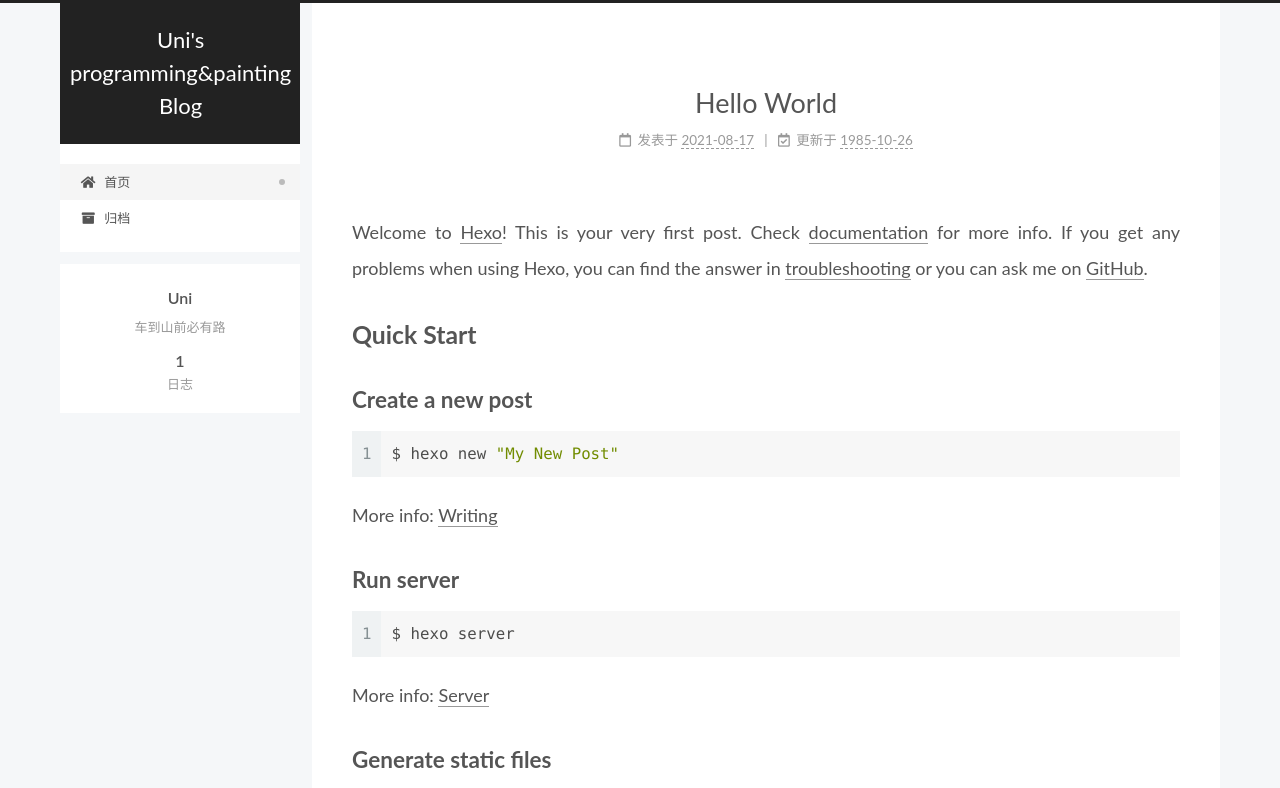
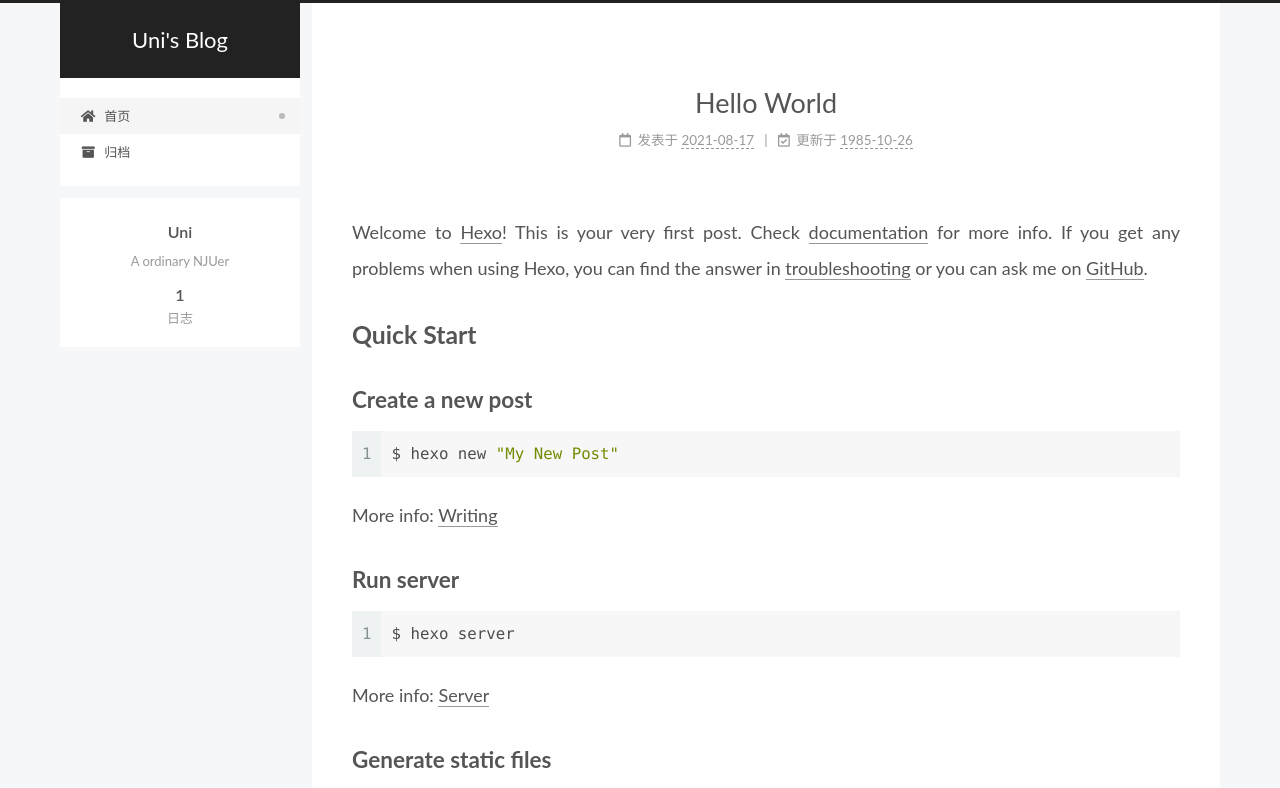
Before and after one commit to paperplane03/paperplane03.github.io, a plain HTML site: page index.html in a window 1280 px wide. Shown: the top 788 px of the page. Drawn offline with Linux system fonts and the light colour scheme.

Commit message:
Site updated: 2021-08-17 14:27:59

```diff
--- a/css/main.css
+++ b/css/main.css
@@ -1168,7 +1168,7 @@ pre .javascript .function {
 }
 .links-of-author a::before,
 .links-of-author span.exturl::before {
-  background: #ff4545;
+  background: #905eb1;
   border-radius: 50%;
   content: ' ';
   display: inline-block;
--- a/index.html
+++ b/index.html
@@ -20,12 +20,12 @@
     var CONFIG = {"hostname":"example.com","root":"/","scheme":"Pisces","version":"7.8.0","exturl":false,"sidebar":{"position":"left","display":"post","padding":18,"offset":12,"onmobile":false},"copycode":{"enable":false,"show_result":false,"style":null},"back2top":{"enable":true,"sidebar":false,"scrollpercent":false},"bookmark":{"enable":false,"color":"#222","save":"auto"},"fancybox":false,"mediumzoom":false,"lazyload":false,"pangu":false,"comments":{"style":"tabs","active":null,"storage":true,"lazyload":false,"nav":null},"algolia":{"hits":{"per_page":10},"labels":{"input_placeholder":"Search for Posts","hits_empty":"We didn't find any results for the search: ${query}","hits_stats":"${hits} results found in ${time} ms"}},"localsearch":{"enable":false,"trigger":"auto","top_n_per_article":1,"unescape":false,"preload":false},"motion":{"enable":true,"async":false,"transition":{"post_block":"fadeIn","post_header":"slideDownIn","post_body":"slideDownIn","coll_header":"slideLeftIn","sidebar":"slideUpIn"}}};
   </script>
 
-  <meta name="description" content="车到山前必有路">
+  <meta name="description" content="A ordinary NJUer">
 <meta property="og:type" content="website">
-<meta property="og:title" content="Uni&#39;s programming&amp;painting Blog">
+<meta property="og:title" content="Uni&#39;s Blog">
 <meta property="og:url" content="http://example.com/index.html">
-<meta property="og:site_name" content="Uni&#39;s programming&amp;painting Blog">
-<meta property="og:description" content="车到山前必有路">
+<meta property="og:site_name" content="Uni&#39;s Blog">
+<meta property="og:description" content="A ordinary NJUer">
 <meta property="og:locale" content="zh_CN">
 <meta property="article:author" content="Uni">
 <meta name="twitter:card" content="summary">
@@ -43,7 +43,7 @@
   };
 </script>
 
-  <title>Uni's programming&painting Blog</title>
+  <title>Uni's Blog</title>
 
 
 
@@ -94,7 +94,7 @@
 
     <a href="/" class="brand" rel="start">
       <span class="logo-line-before"><i></i></span>
-      <h1 class="site-title">Uni's programming&painting Blog</h1>
+      <h1 class="site-title">Uni's Blog</h1>
       <span class="logo-line-after"><i></i></span>
     </a>
   </div>
@@ -152,11 +152,11 @@
     <span hidden itemprop="author" itemscope itemtype="http://schema.org/Person">
       <meta itemprop="image" content="/images/avatar.gif">
       <meta itemprop="name" content="Uni">
-      <meta itemprop="description" content="车到山前必有路">
+      <meta itemprop="description" content="A ordinary NJUer">
     </span>
 
     <span hidden itemprop="publisher" itemscope itemtype="http://schema.org/Organization">
-      <meta itemprop="name" content="Uni's programming&painting Blog">
+      <meta itemprop="name" content="Uni's Blog">
     </span>
       <header class="post-header">
         <h2 class="post-title" itemprop="name headline">
@@ -279,7 +279,7 @@
       <div class="site-overview-wrap sidebar-panel">
         <div class="site-author motion-element" itemprop="author" itemscope itemtype="http://schema.org/Person">
   <p class="site-author-name" itemprop="name">Uni</p>
-  <div class="site-description" itemprop="description">车到山前必有路</div>
+  <div class="site-description" itemprop="description">A ordinary NJUer</div>
 </div>
 <div class="site-state-wrap motion-element">
   <nav class="site-state">
```
Also changed, not shown: 2021/08/17/hello-world/index.html (+6 -6 lines), archives/2021/08/index.html (+7 -7 lines), archives/2021/index.html (+7 -7 lines), archives/index.html (+7 -7 lines).
